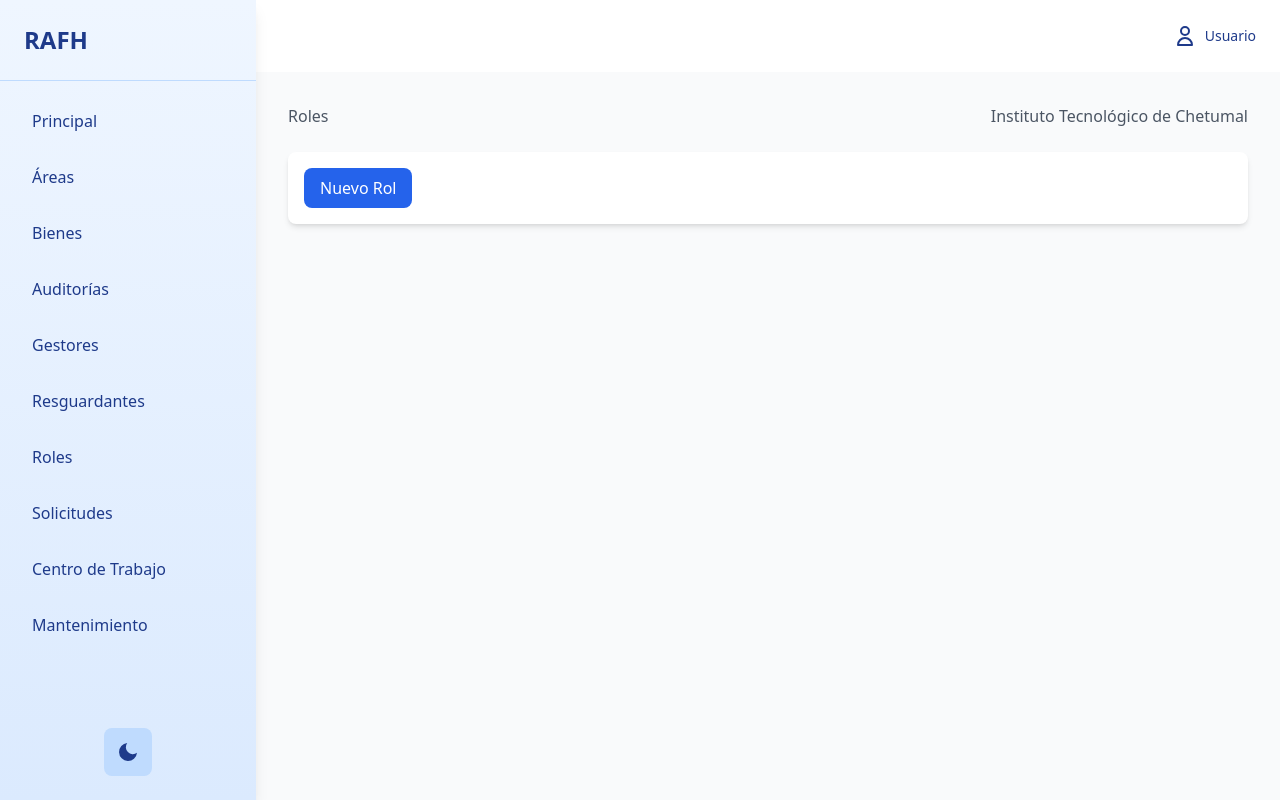
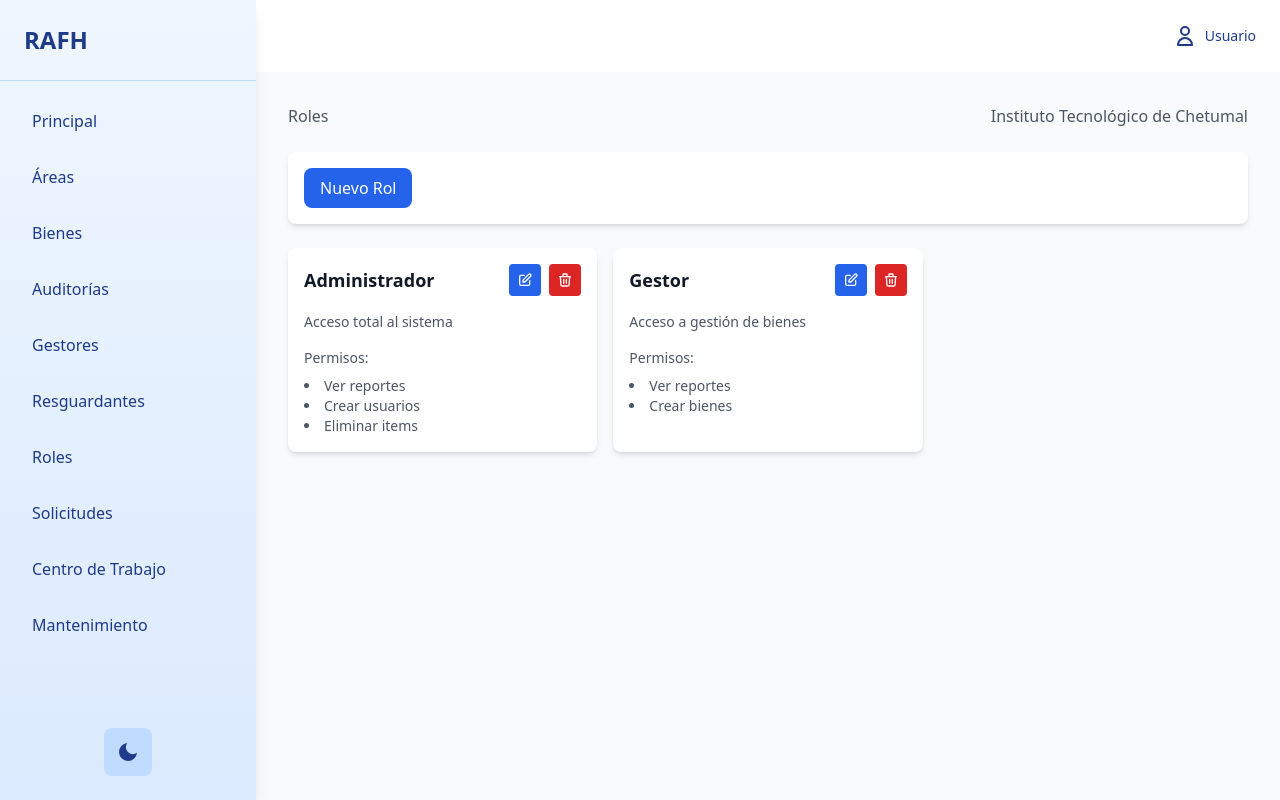
Before and after one commit to FaridTA14/RAFH-Tecnm, a Vue app: page /dashboard/roles in a window 1280 px wide. Built offline with nearby package versions, Linux system fonts and the light colour scheme.

Commit message:
completionId: cgen-ee3a6da51423437d87d9c72886eff294
cgen-ee3a6da51423437d87d9c72886eff294

```diff
--- a/src/views/dashboard/modules/roles.vue
+++ b/src/views/dashboard/modules/roles.vue
@@ -70,16 +70,16 @@
 				<div class="p-6 space-y-4">
 					<div>
 						<label class="block text-sm font-medium text-gray-700 dark:text-gray-300 mb-2">Nombre del Rol</label>
-						<input type="text" value="Administrador" class="w-full px-3 py-2 rounded-lg border border-gray-300 dark:border-gray-600 bg-white dark:bg-gray-700 text-gray-900 dark:text-white">
+						<input v-model="editingRol.nombre" type="text" class="w-full px-3 py-2 rounded-lg border border-gray-300 dark:border-gray-600 bg-white dark:bg-gray-700 text-gray-900 dark:text-white">
 					</div>
 					<div>
 						<label class="block text-sm font-medium text-gray-700 dark:text-gray-300 mb-2">Descripción</label>
-						<textarea rows="3" class="w-full px-3 py-2 rounded-lg border border-gray-300 dark:border-gray-600 bg-white dark:bg-gray-700 text-gray-900 dark:text-white">Acceso total al sistema</textarea>
+						<textarea v-model="editingRol.descripcion" rows="3" class="w-full px-3 py-2 rounded-lg border border-gray-300 dark:border-gray-600 bg-white dark:bg-gray-700 text-gray-900 dark:text-white"></textarea>
 					</div>
 				</div>
 				<div class="flex gap-2 justify-end border-t border-gray-300 dark:border-gray-600 p-6">
 					<button @click="showEditRolModal = false" class="px-4 py-2 bg-gray-300 dark:bg-gray-600 text-gray-900 dark:text-white rounded-lg hover:bg-gray-400 dark:hover:bg-gray-500 transition-colors">Cancelar</button>
-					<button class="px-4 py-2 bg-blue-600 hover:bg-blue-700 text-white rounded-lg transition-colors font-medium">Guardar</button>
+					<button @click="saveEditRol" class="px-4 py-2 bg-blue-600 hover:bg-blue-700 text-white rounded-lg transition-colors font-medium">Guardar</button>
 				</div>
 			</div>
 		</div>
@@ -91,4 +91,31 @@ import { ref } from 'vue'
 
 const showNewRolModal = ref(false)
 const showEditRolModal = ref(false)
+const editingIndex = ref(null)
+
+const roles = ref([
+	{ nombre: 'Administrador', descripcion: 'Acceso total al sistema', permisos: ['Ver reportes', 'Crear usuarios', 'Eliminar items'] },
+	{ nombre: 'Gestor', descripcion: 'Acceso a gestión de bienes', permisos: ['Ver reportes', 'Crear bienes'] },
+])
+
+const editingRol = ref({ nombre: '', descripcion: '', permisos: [] })
+
+const editRol = (index) => {
+	editingIndex.value = index
+	editingRol.value = { ...roles.value[index] }
+	showEditRolModal.value = true
+}
+
+const saveEditRol = () => {
+	if (editingIndex.value !== null) {
+		roles.value[editingIndex.value] = { ...editingRol.value }
+		showEditRolModal.value = false
+	}
+}
+
+const deleteRol = (index) => {
+	if (confirm('¿Estás seguro de que quieres eliminar este rol?')) {
+		roles.value.splice(index, 1)
+	}
+}
 </script>
```
